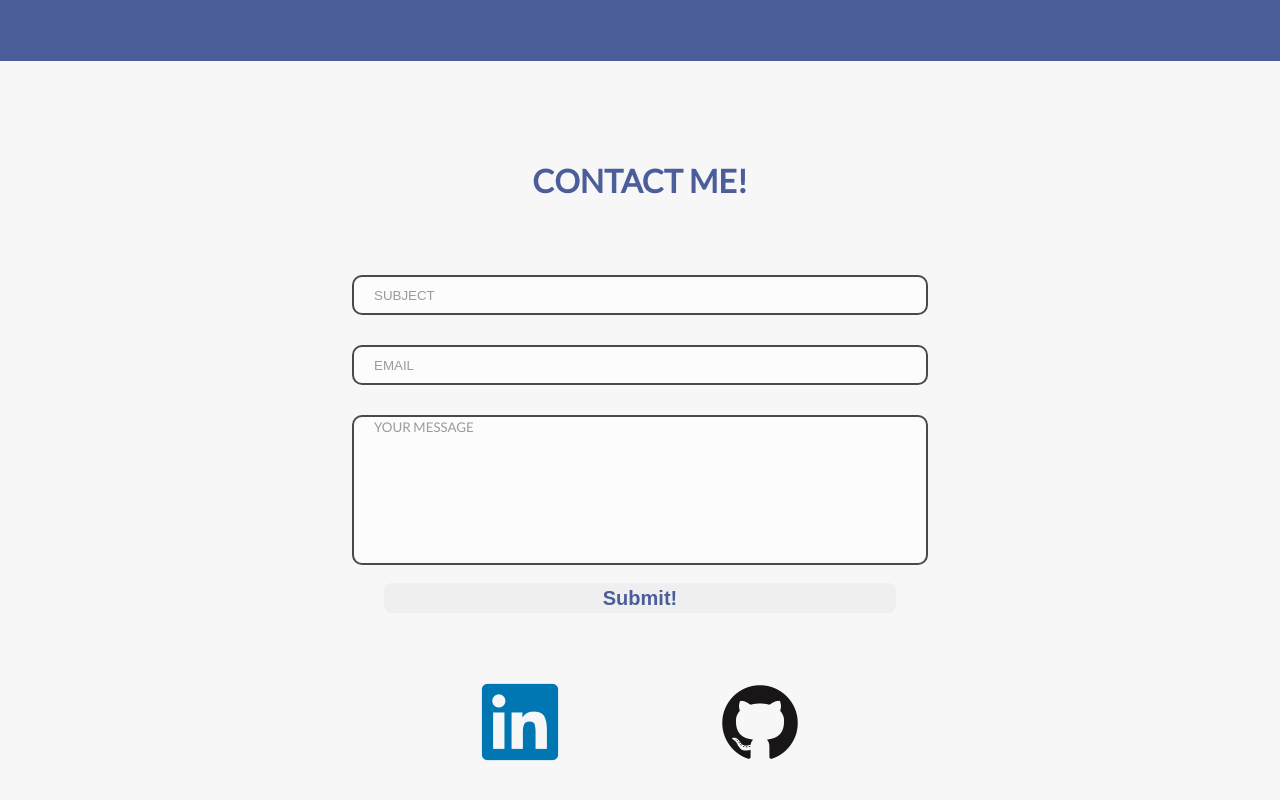
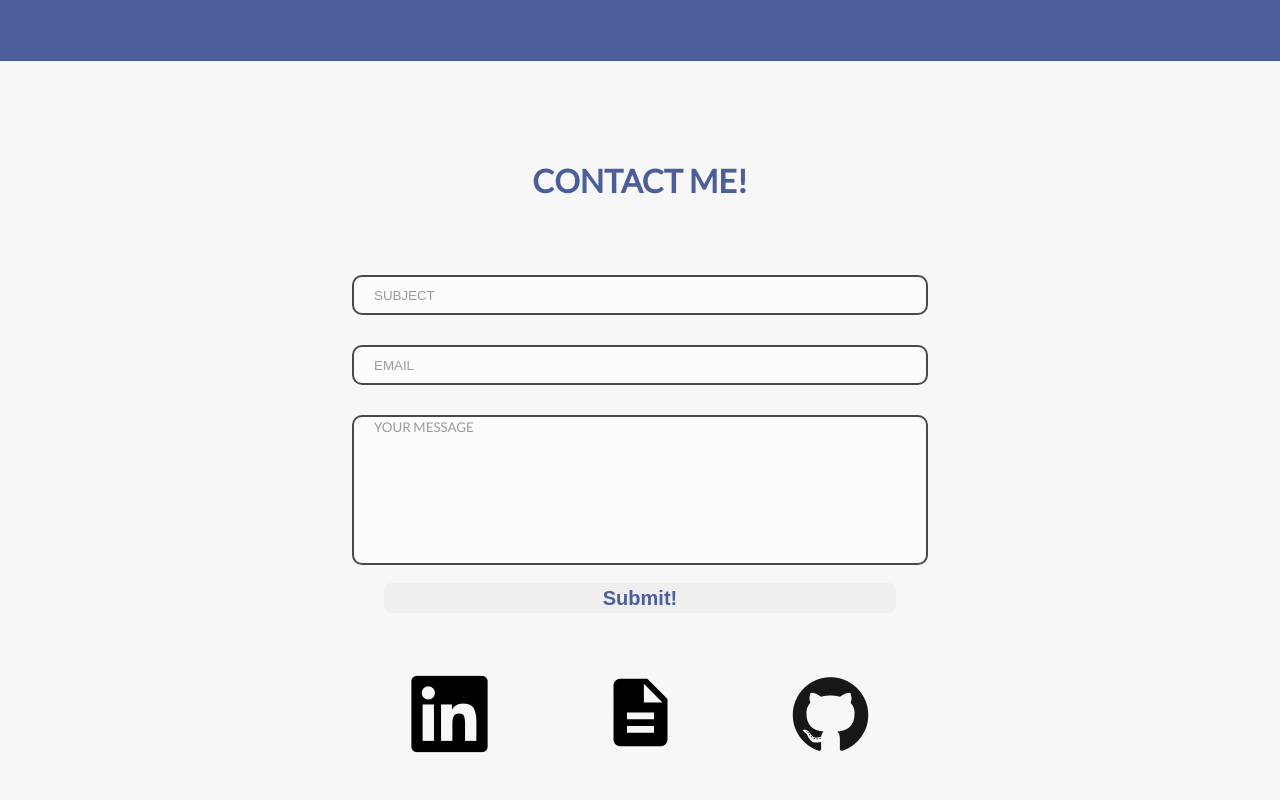
Before and after one commit to Subsono1/My-Portfolio, a React (Create React App) app: page / in a window 1280 px wide. Shown: the part 4173-4973 px from the top of the page. Built offline with nearby package versions, Linux system fonts and the light colour scheme; what react-animations would draw is missing.

Commit message:
added resume

```diff
--- a/src/components/Contact.css
+++ b/src/components/Contact.css
@@ -98,20 +98,33 @@ textarea::placeholder {
 }
 .contact-links {
   display: flex;
+  justify-content: space-between;
+  align-items: center;
 
 }
 
-.contact-github, .contact-in {
-  padding:50px;
+.contact-github,
+ .contact-in,
+ .contact-resume {
+  padding:40px;
 
   transition: transform .8s, filter 1s ease-out;
 }
 
-.in, .git {
+.in,
+.git
+ {
   padding: 30px;
   font-size: 80px;
+  color: black;
 
 }
+.resume {
+  font-size: 81px !important;
+
+  color: black;
+}
+
 
 .contact-github:hover{
   transform: scale(1.3);
@@ -122,3 +135,8 @@ textarea::placeholder {
   transform: scale(1.3);
   transform: rotate(20deg);
 }
+
+.contact-resume:hover {
+  transform: scale(1.3);
+
+}
--- a/src/components/Contact.jsx
+++ b/src/components/Contact.jsx
@@ -1,5 +1,6 @@
-import React from 'react'
-import './Contact.css'
+import React from "react";
+import "./Contact.css";
+import DescriptionIcon from '@material-ui/icons/Description';
 
 function Contact() {
   return (
@@ -9,20 +10,57 @@ function Contact() {
       </div>
 
       <div className="contact-div">
-        <form classNmae="contact-form" name="contact" action="/contact" method="post">
-          <input type="hidden" name="form-name" value="contact"/>
-          <input className="contact-input" type="text" name="subject" placeholder="SUBJECT" required />
-          <input className="contact-input"type="email" name="email" placeholder="EMAIL" required />
-          <textarea  rows="8" cols="250" type="text" name="message" placeholder="YOUR MESSAGE" required />
+        <form
+          classNmae="contact-form"
+          name="contact"
+          action="/contact"
+          method="post"
+        >
+          <input type="hidden" name="form-name" value="contact" />
+          <input
+            className="contact-input"
+            type="text"
+            name="subject"
+            placeholder="SUBJECT"
+            required
+          />
+          <input
+            className="contact-input"
+            type="email"
+            name="email"
+            placeholder="EMAIL"
+            required
+          />
+          <textarea
+            rows="8"
+            cols="250"
+            type="text"
+            name="message"
+            placeholder="YOUR MESSAGE"
+            required
+          />
 
           <br />
-          <button className="submit" type="submit" >Submit!</button>
+          <button className="submit" type="submit">
+            Submit!
+          </button>
         </form>
         <br />
         <div className="contact-links">
           <div className="contact-in">
-          <a href="https://www.linkedin.com/in/sebastianhduarte/" target="_blank">
-            <i className="devicon-linkedin-plain colored in"></i>
+            <a
+              href="https://www.linkedin.com/in/sebastianhduarte/"
+              target="_blank"
+            >
+              <i className="devicon-linkedin-plain in"></i>
+            </a>
+          </div>
+          <div className="contact-resume">
+            <a
+              href="https://drive.google.com/file/d/17xSqURFk0vy991s9-uQUMoU23Hab9g3W/view?usp=sharing"
+              target="_blank"
+            >
+               <DescriptionIcon className="resume" />
             </a>
           </div>
           <div className="contact-github">
@@ -33,8 +71,7 @@ function Contact() {
         </div>
       </div>
     </div>
-
-  )
+  );
 }
 
-export default Contact
+export default Contact;
```
Also changed, not shown: src/images/resume.png (added). Lines whose indentation alone changed are shown as unchanged.
